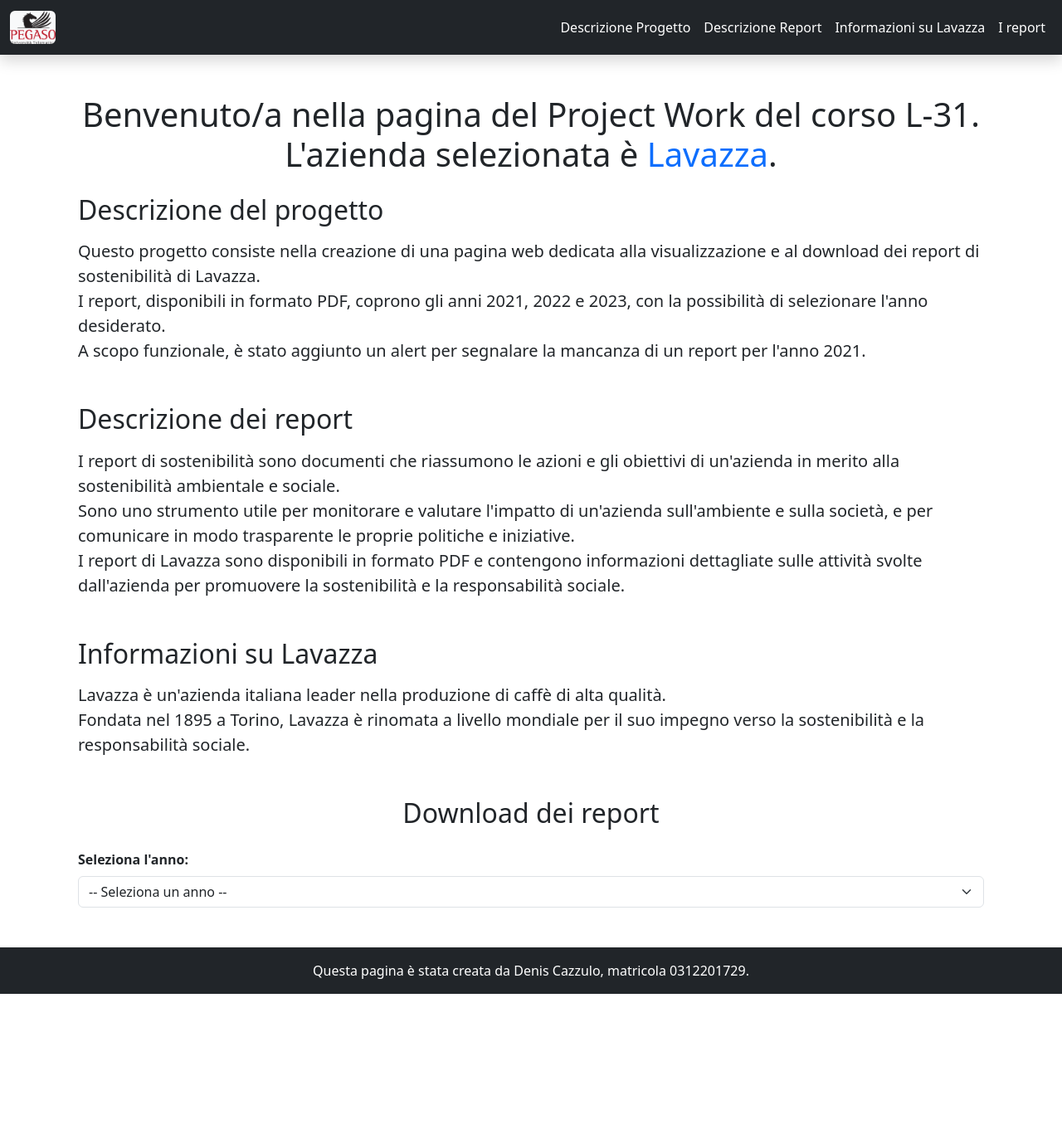
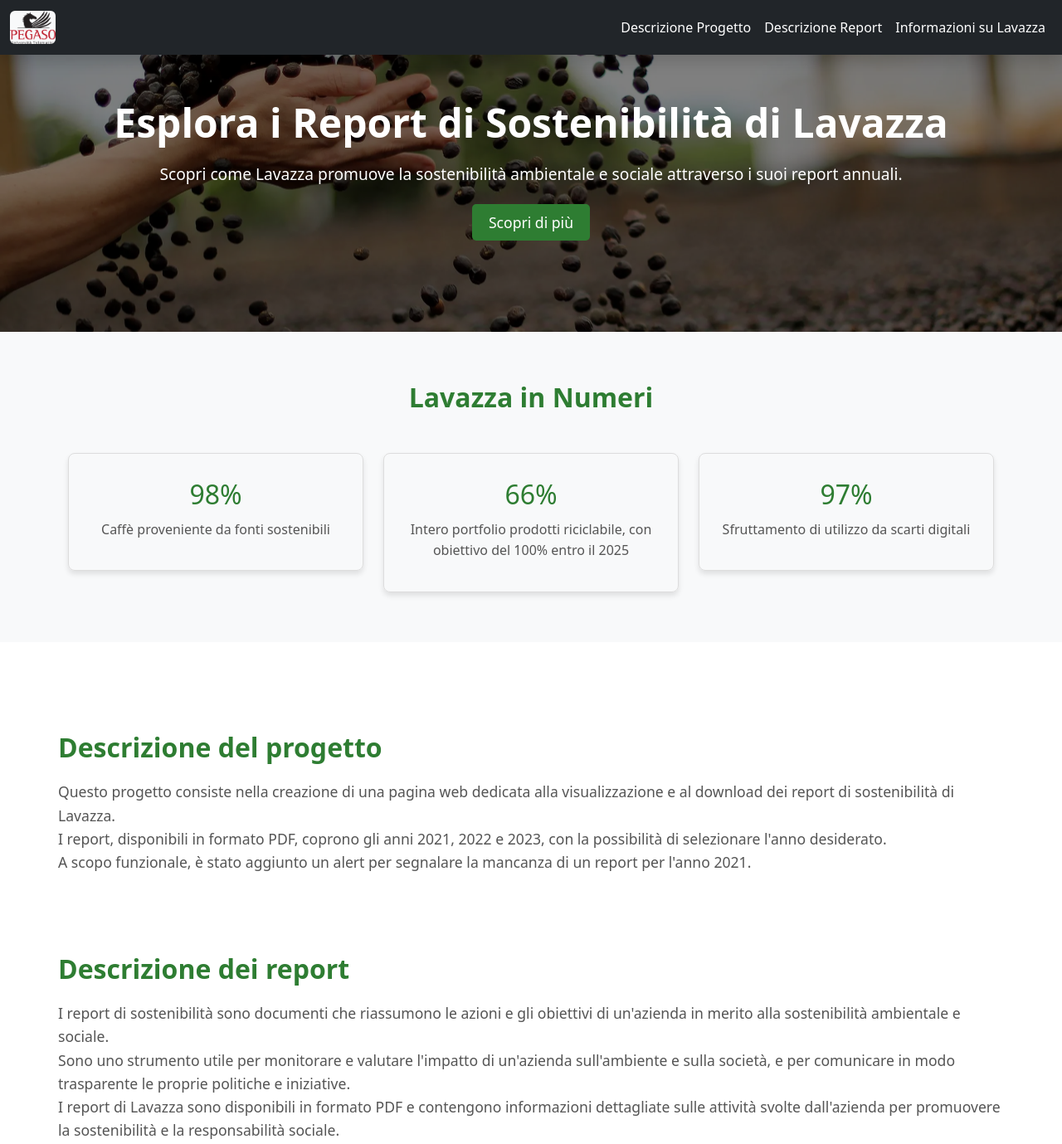
Before and after one commit to denisCazz/pw_bootstrap, a plain HTML site: page index.html in a window 1280 px wide. Shown: the top 1379 px of the page at 83% size. Before the commit the page ends 1198 px from the top, so only its background shows below. Drawn offline with nearby package versions, Linux system fonts and the light colour scheme.

Commit message:
adattamento dello stile al repository principale

```diff
--- a/global.css
+++ /dev/null
@@ -1,50 +0,0 @@
-/* Stile moderno per la navbar */
-.navbar {
-  background-color: #1a1a1a; /* Sfondo scuro */
-  box-shadow: 0 4px 6px rgba(0, 0, 0, 0.1); /* Effetto ombra */
-}
-
-.navbar-brand {
-  font-size: 1.2rem;
-  color: black; /* Testo bianco */
-}
-
-.navbar-brand:hover {
-  color: #f0a500; /* Colore oro per hover */
-  text-decoration: none; /* Evita sottolineature */
-}
-
-.navbar-nav .nav-link {
-  color: black; /* Testo bianco */
-  margin: 0 10px; /* Margini per distanziare i link */
-  font-size: 1rem; /* Dimensione testo */
-  transition: color 0.3s ease, transform 0.2s ease; /* Transizione per hover */
-}
-
-.navbar-nav .nav-link:hover {
-  color: #f0a500; /* Colore oro */
-  transform: scale(1.1); /* Leggero ingrandimento */
-  text-decoration: none; /* Evita sottolineature */
-}
-
-/* Immagine del logo */
-.logo-navbar {
-  max-height: 40px; /* Altezza massima per un look compatto */
-  width: auto; /* Mantieni proporzioni */
-}
-
-/* Footer migliorato */
-footer {
-  background-color: #1a1a1a; /* Sfondo scuro */
-  color: black; /* Testo bianco */
-  font-size: 0.9rem;
-}
-
-footer a {
-  color: #f0a500;
-  text-decoration: none;
-}
-
-footer a:hover {
-  text-decoration: underline;
-}
--- a/index.html
+++ b/index.html
@@ -3,25 +3,22 @@
 <head>
   <meta charset="UTF-8">
   <meta name="viewport" content="width=device-width, initial-scale=1.0">
-  <title>PW - Traccia con bootstrap</title>
+  <title>L-31 Project Work</title>
   <link href="https://cdn.jsdelivr.net/npm/bootstrap@5.3.3/dist/css/bootstrap.min.css" rel="stylesheet" integrity="sha384-QWTKZyjpPEjISv5WaRU9OFeRpok6YctnYmDr5pNlyT2bRjXh0JMhjY6hW+ALEwIH" crossorigin="anonymous">
   <link rel="icon" href="images/favicon.ico">
   <script src="script/download.js" defer></script>
+  <link rel="stylesheet" href="styles/style.css">
 </head>
 <body>
-  <!-- Navbar moderna con Bootstrap -->
-  <nav class="navbar navbar-expand-lg navbar-dark bg-dark shadow">
+  <!-- Navbar -->
+  <nav class="navbar navbar-expand-lg navbar-dark bg-dark shadow fixed-top">
     <div class="container-fluid">
-      <!-- Logo -->
       <a class="navbar-brand d-flex align-items-center" href="#">
-        <!-- Immagine logo con style inline per evitare che l'immagine sia troppo grande-->
         <img src="images/logo.png" id="logo" alt="Logo UniPegaso" class="img-fluid bg-light rounded" style="max-height: 40px; width: auto;">
       </a>
-      <!-- Bottone per mobile -->
       <button class="navbar-toggler" type="button" data-bs-toggle="collapse" data-bs-target="#navbarNav" aria-controls="navbarNav" aria-expanded="false" aria-label="Toggle navigation">
         <span class="navbar-toggler-icon"></span>
       </button>
-      <!-- Links con anchor per le varie sezioni della pagina + link a pagina esterna per descrizione dei report -->
       <div class="collapse navbar-collapse" id="navbarNav">
         <ul class="navbar-nav ms-auto">
           <li class="nav-item">
@@ -33,26 +30,54 @@
           <li class="nav-item">
             <a class="nav-link text-white" href="#aboutLavazza">Informazioni su Lavazza</a>
           </li>
-          <li class="nav-item">
-            <a class="nav-link text-white" href="report.html">I report</a>
-          </li>
         </ul>
       </div>
     </div>
   </nav>
 
-  <!-- Contenuto di esempio -->
-  <main class="container mt-5">
-    <h1 class="text-center">
-      Benvenuto/a nella pagina del Project Work del corso L-31.
-      <br>
-      L'azienda selezionata è <span class="text-primary"><a href="https://www.lavazza.it/it" target="_blank" class="text-decoration-none">Lavazza</a></span>.
-    </h1>
+  <!-- Hero Section -->
+  <section id="hero">
+    <div class="hero-content">
+      <h1>Esplora i Report di Sostenibilità di Lavazza</h1>
+      <p>Scopri come Lavazza promuove la sostenibilità ambientale e sociale attraverso i suoi report annuali.</p>
+      <a href="#projectDescr" class="cta-button">Scopri di più</a>
+    </div>
+  </section>
 
-    <!-- Contenitore per le sezioni con Bootstrap -->
-    <div class="container mt-4">
-      <div id="projectDescr" class="mb-5">
-        <h2 class="mb-3">Descrizione del progetto</h2>
+  <!-- Sezione Statistiche -->
+  <section id="stats" class="section bg-light">
+    <div class="container">
+      <h2 class="text-center mb-5">Lavazza in Numeri</h2>
+      <div class="row">
+        <div class="col-md-4">
+          <div class="stat">
+            <i class="fas fa-leaf"></i>
+            <h3>98%</h3>
+            <p>Caffè proveniente da fonti sostenibili</p>
+          </div>
+        </div>
+        <div class="col-md-4">
+          <div class="stat">
+            <i class="fas fa-globe"></i>
+            <h3>66%</h3>
+            <p>Intero portfolio prodotti riciclabile, con obiettivo del 100% entro il 2025</p>
+          </div>
+        </div>
+        <div class="col-md-4">
+          <div class="stat">
+            <i class="fas fa-recycle"></i>
+            <h3>97%</h3>
+            <p>Sfruttamento di utilizzo da scarti digitali</p>
+          </div>
+        </div>
+      </div>
+    </div>
+  </section>
+
+  <!-- Sezioni -->
+  <main class="container section">
+    <div id="projectDescr" class="mb-5 pt-5">
+      <h2>Descrizione del progetto</h2>
       <p class="lead">
         Questo progetto consiste nella creazione di una pagina web dedicata alla visualizzazione e al download dei report di sostenibilità di Lavazza.
         <br>
@@ -62,8 +87,8 @@
       </p>
     </div>
 
-      <div id="reportDescr" class="mb-5">
-        <h2 class="mb-3">Descrizione dei report</h2>
+    <div id="reportDescr" class="mb-5 pt-5">
+      <h2>Descrizione dei report</h2>
       <p class="lead">
         I report di sostenibilità sono documenti che riassumono le azioni e gli obiettivi di un'azienda in merito alla sostenibilità ambientale e sociale.
         <br>
@@ -73,48 +98,53 @@
       </p>
     </div>
 
-      <div id="aboutLavazza" class="mb-5">
-        <h2 class="mb-3">Informazioni su Lavazza</h2>
+    <div id="aboutLavazza" class="mb-5 pt-5">
+      <h2>Informazioni su Lavazza</h2>
       <p class="lead">
         Lavazza è un'azienda italiana leader nella produzione di caffè di alta qualità.
         <br>
         Fondata nel 1895 a Torino, Lavazza è rinomata a livello mondiale per il suo impegno verso la sostenibilità e la responsabilità sociale.
       </p>
     </div>
-    </div>
+  </main>
 
-    <h2 class="text-center">Download dei report</h2>
-    <!-- Form per la selezione dell'anno dei report -->
-    <div class="container mt-4">
+  <!-- Form per il download dei report -->
+  <section class="section bg-light">
+    <div class="container">
+      <h2 class="text-center mb-4">Download dei report</h2>
       <form class="mb-3">
-        <div class="mb-3">
-          <label for="report_year" class="form-label fw-bold" id="download">Seleziona l'anno:</label>
-          <select class="form-select" name="report_year" id="report_year" onchange="getPdf(event)"> <!-- Evento onchange per chiamare la funzione getPdf -->
-            <option value="">-- Seleziona un anno --</option> <!-- Opzione vuota iniziale -->
+        <div class="mb-3 text-center">
+          <label for="report_year" class="form-label fw-bold">Seleziona l'anno:</label>
+          <select class="form-select" name="report_year" id="report_year" onchange="getPdf(event)">
+            <option value="">-- Seleziona un anno --</option>
             <option value="2023">2023</option>
             <option value="2022">2022</option>
-            <option value="2021">2021</option> <!-- Alert se non disponibile, gestito da JS -->
+            <option value="2021">2021</option>
           </select>
         </div>
       </form>
 
-      <!-- Box di avviso che si mostra quando non ci sono report disponibili la classe d-none nasconde l'elemento-->
-      <div id="alert" class="alert alert-warning d-none" role="alert">
+      <!-- Alert -->
+      <div id="alert" class="alert alert-warning d-none text-center" role="alert">
         Il report di sostenibilità per l'anno selezionato non è disponibile.
       </div>
 
       <!-- Contenitore per i link PDF -->
-      <div id="mostraPdf" class="mt-4"></div>
+      <div id="mostraPdf" class="mt-4 text-center"></div>
     </div>
-
-  </main>
+  </section>
 
   <!-- Footer -->
-  <footer class="bg-dark text-center py-3 mt-5 text-white">
+  <footer class="bg-dark text-center py-3 text-white">
     <span id="disclaimer">Questa pagina è stata creata da Denis Cazzulo, matricola 0312201729.</span>
+    <br>
+    <span id="disclaimer">Fonti dati:
+      <a href="https://www.alimentinews.it/tecnologia/bevande/1154-lavazza-conferma-la-sua-strategia-di-sviluppo-sostenibile" target="_blank" class="text-decoration-none text-white">Alimenti News, numeri di Lavazza</a>,
+      <a href="https://www.lavazza.it/it" target="_blank" class="text-decoration-none text-white">Lavazza</a>
+    </span>
   </footer>
 
-  <!-- Script Bootstrap per gestire la navbar e lo scroll -->
+  <!-- Script Bootstrap -->
   <script src="https://cdn.jsdelivr.net/npm/bootstrap@5.3.3/dist/js/bootstrap.bundle.min.js" integrity="sha384-YvpcrYf0tY3lHB60NNkmXc5s9fDVZLESaAA55NDzOxhy9GkcIdslK1eN7N6jIeHz" crossorigin="anonymous"></script>
 </body>
 </html>
--- /dev/null
+++ b/styles/style.css
@@ -0,0 +1,121 @@
+/* Stile personalizzato per la Hero Section */
+#hero {
+  background-image: url('../images/coffee-sustainability.webp');
+  background-size: cover;
+  background-position: center;
+  height: 400px;
+  display: flex;
+  align-items: center;
+  justify-content: center;
+  text-align: center;
+  color: white;
+  position: relative;
+}
+
+#hero::before {
+  content: '';
+  position: absolute;
+  top: 0;
+  left: 0;
+  width: 100%;
+  height: 100%;
+  background-color: rgba(0, 0, 0, 0.5); /* Sfondo nero con trasparenza al 50% */
+}
+
+.hero-content {
+  position: relative;
+  z-index: 1;
+}
+
+.hero-content h1 {
+  font-size: 3em;
+  font-weight: bold;
+  margin-bottom: 20px;
+}
+
+.hero-content p {
+  font-size: 1.2em;
+  margin-bottom: 30px;
+}
+
+.cta-button {
+  background-color: #2E7D32;
+  color: white;
+  padding: 10px 20px;
+  text-decoration: none;
+  border-radius: 5px;
+  font-size: 1.1em;
+  transition: background-color 0.3s;
+}
+
+.cta-button:hover {
+  background-color: #1B5E20;
+}
+
+/* Stile per le sezioni */
+.section {
+  padding: 60px 0;
+}
+
+.section h2 {
+  font-size: 2em;
+  font-weight: bold;
+  margin-bottom: 20px;
+  color: #2E7D32;
+}
+
+.section p {
+  font-size: 1.1em;
+  color: #555;
+  line-height: 1.6;
+}
+
+/* Stile per il form */
+.form-select {
+  max-width: 300px;
+  margin: 0 auto;
+}
+
+/* Stile per l'alert */
+#alert {
+  max-width: 600px;
+  margin: 20px auto;
+}
+
+/* Stile per le statistiche */
+.stat {
+  text-align: center;
+  padding: 20px;
+  border: 1px solid #ddd;
+  border-radius: 8px;
+  box-shadow: 0 4px 6px rgba(0, 0, 0, 0.1);
+}
+
+.stat i {
+  font-size: 2em;
+  color: #2E7D32;
+}
+
+.stat h3 {
+  font-size: 2em;
+  color: #2E7D32;
+  margin: 10px 0;
+}
+
+.stat p {
+  font-size: 1em;
+  color: #555;
+}
+
+/* Offset per le sezioni di destinazione quando si usano i link con anchor*/
+:target {
+  scroll-margin-top: 160px; /* Altezza della navbar */
+}
+
+@media (max-width: 768px) {
+  #hero {
+    height: 300px;
+    margin-top: 70px;
+  }
+
+}
```
Also changed, not shown: report.html (deleted, +0 -120 lines), images/coffee-sustainability.webp (added). Lines whose indentation alone changed are shown as unchanged.
